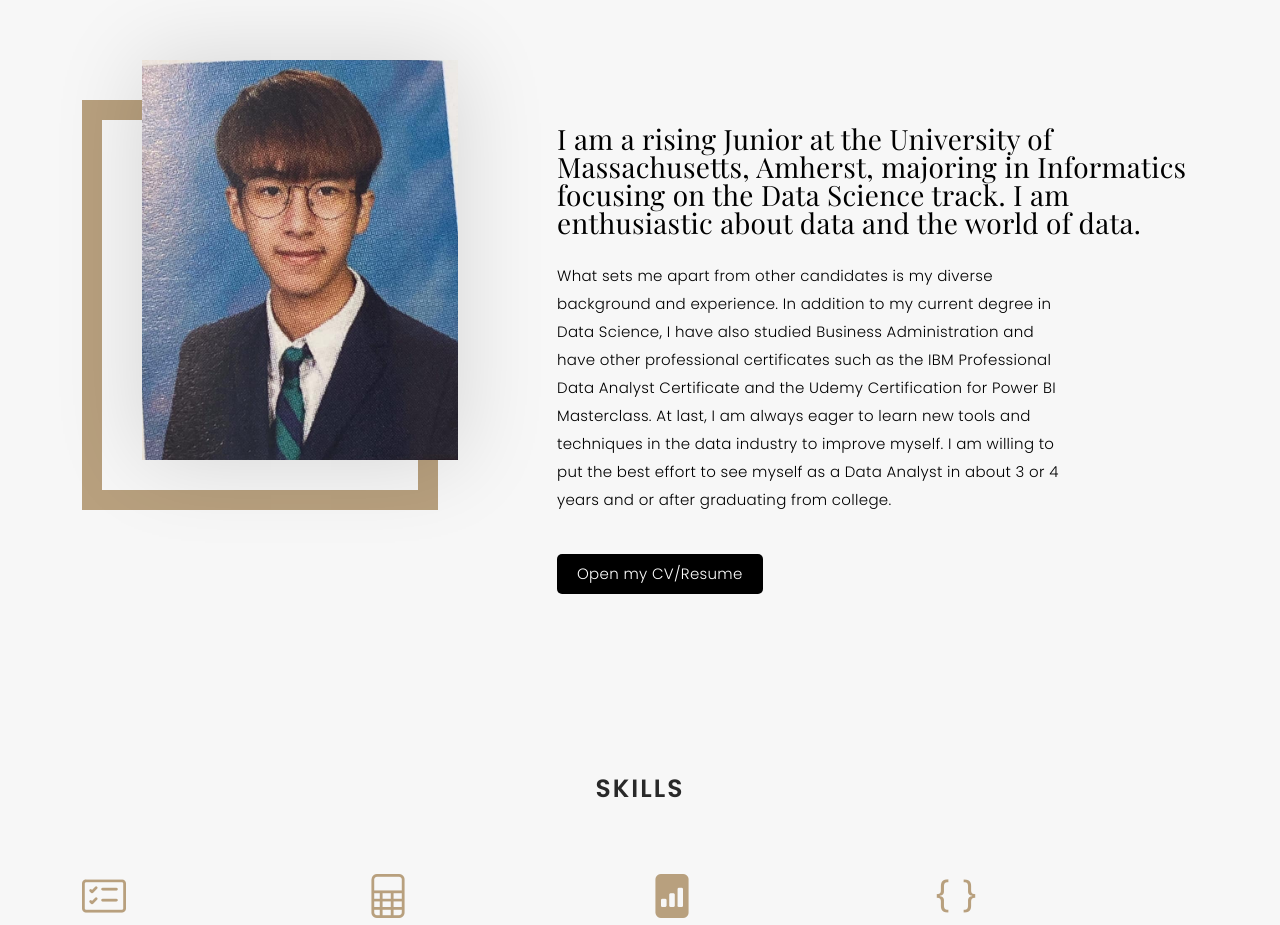
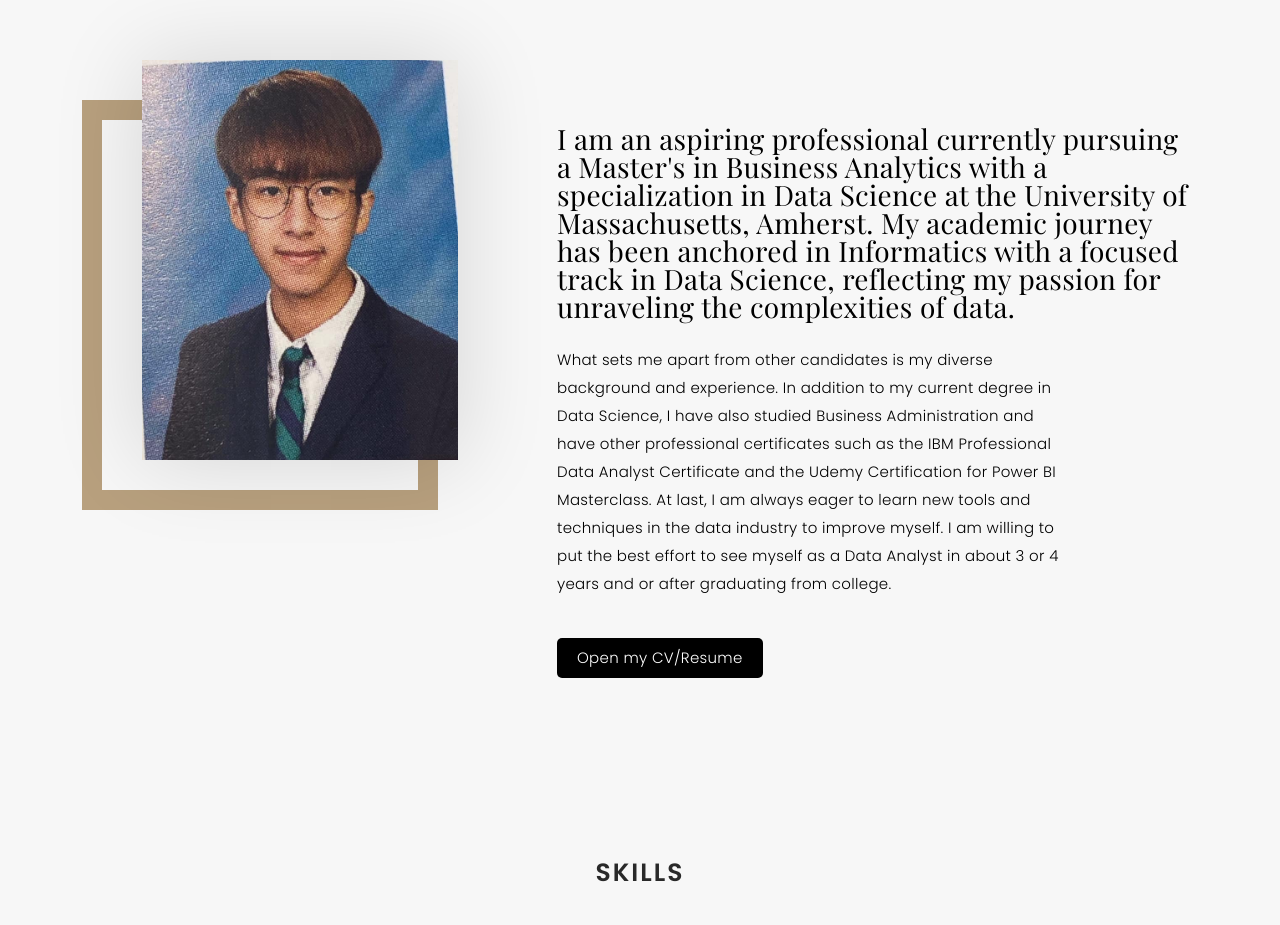
Before and after one commit to leanhkienn/portfolioReplit, a plain HTML site: page index.html in a window 1280 px wide. Shown: the part 820-1745 px from the top of the page. Drawn offline with nearby package versions, Linux system fonts and the light colour scheme; files whose address does not match are found by name; a web font is replaced by a local one.

Commit message:
Update index.html

```diff
--- a/index.html
+++ b/index.html
@@ -91,9 +91,7 @@
           <div class="col-lg-7">
             <div class="about-descr">
 
-              <p class="p-heading">I am a rising Junior at the University of Massachusetts, Amherst, majoring in
-                Informatics focusing on the Data
-                Science track. I am enthusiastic about data and the world of data. </p>
+              <p class="p-heading">I am an aspiring professional currently pursuing a Master's in Business Analytics with a specialization in Data Science at the University of Massachusetts, Amherst. My academic journey has been anchored in Informatics with a focused track in Data Science, reflecting my passion for unraveling the complexities of data. </p>
               <p class="separator">What sets me apart from other candidates is my diverse background and experience. In
                 addition to my current degree in Data Science, I have also studied Business Administration and have
                 other
```
